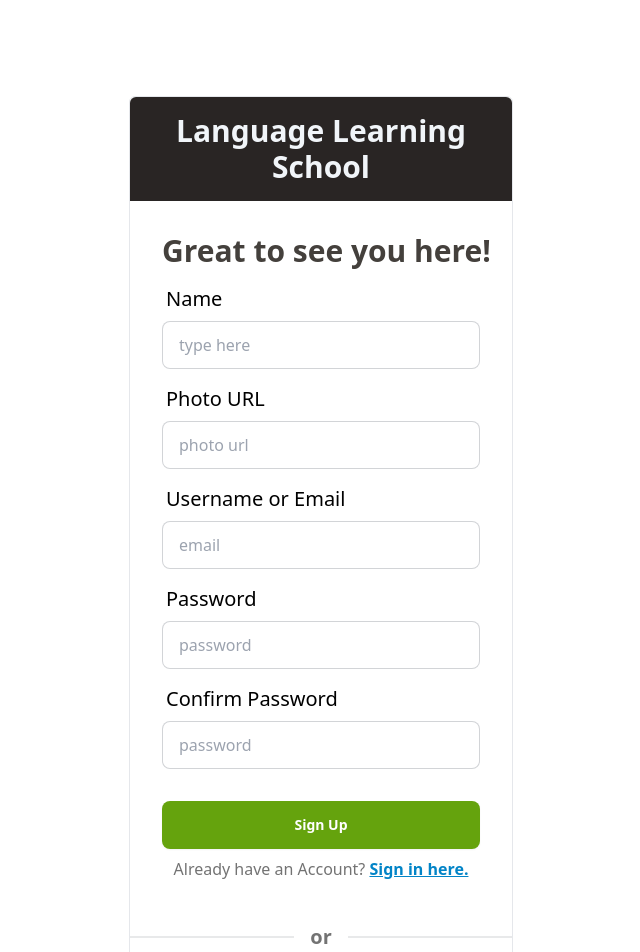
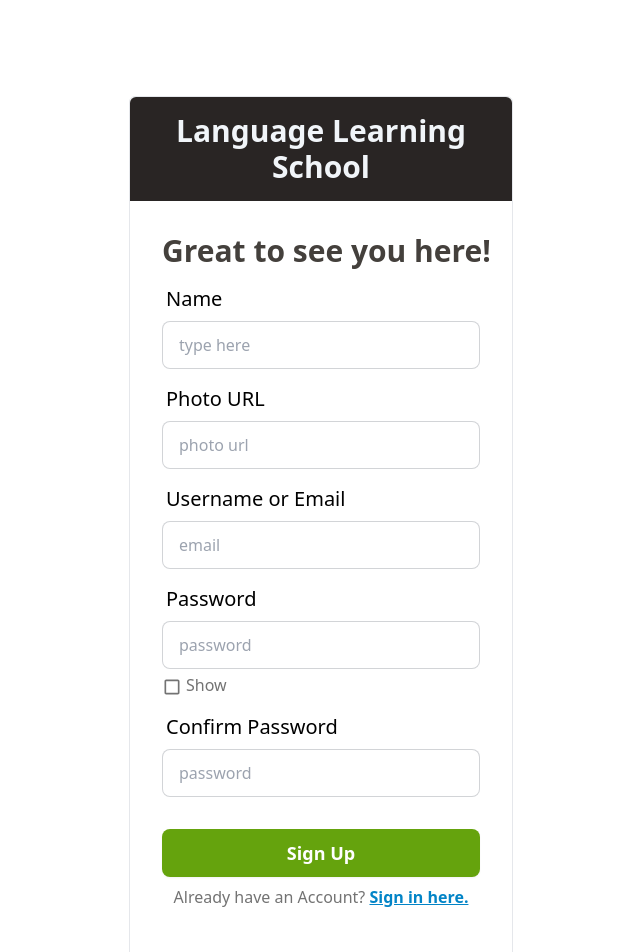
Before and after one commit to MAINULIS/assignment-12-client, a React (Vite) app: page /signup in a window 1280 px wide. Shown: the top 952 px of the page, without its empty margins (319-959 px from the left). Built offline with nearby package versions, Linux system fonts and the light colour scheme.

Commit message:
password show-hide functionality added

```diff
--- a/package.json
+++ b/package.json
@@ -17,6 +17,7 @@
     "react": "^18.2.0",
     "react-dom": "^18.2.0",
     "react-hook-form": "^7.51.4",
+    "react-icons": "^5.2.1",
     "react-router-dom": "^6.23.1",
     "sort-by": "^1.2.0"
   },
--- a/src/pages/Access/Login.jsx
+++ b/src/pages/Access/Login.jsx
@@ -1,7 +1,10 @@
+import { useState } from "react";
 import { useForm } from "react-hook-form";
+import { MdCheckBox, MdCheckBoxOutlineBlank } from "react-icons/md";
 import { Link } from "react-router-dom";
 
 const Login = () => {
+    const [show, setShow] = useState(false);
 
     const {
         register,
@@ -26,17 +29,24 @@ const Login = () => {
                         <label className="label">
                             <span className="label-text text-xl text-black">Password</span>
                         </label>
-                                <input type="password" placeholder="* * * * * *" {...register("password", {
+                        <input type={show ? 'text' : 'password'} placeholder="* * * * * *" {...register("password", {
                             required: true,
                             minLength: 6,
                         })} name="password" className="input input-bordered bg-white" />
+                        <div className="flex justify-center">
+                            <p onClick={() => setShow(!show)}> {
+                                show ? <span className="flex mt-1 gap-1"><MdCheckBox className="mt-1 cursor-pointer" size={20} />Hide</span> : <span className="flex mt-1 gap-1"> <MdCheckBoxOutlineBlank className="mt-1 cursor-pointer" size={20} /> Show</span>
+                            } </p>
+                            <p className='text-zinc-600 font-semibold mt-1'><small>Forget password? <button className='text-cyan-600 underline'>Reset</button> </small>
+                            </p>
+                        </div>
                         {errors.password?.type === "minLength" && <p className="text-red-500">Password should be at least six characters</p>}
-                                {errors.password  && <p className="text-red-500">Password Did Not Matched!</p>}
+                        {errors.password && <p className="text-red-500">Password Did Not Matched!</p>}
 
                     </div>
 
                     <div className="form-control mt-6">
-                                <input className="btn bg-lime-600 hover:bg-lime-500 font-bold border-none text-white" type="submit" value="Sign In" />
+                        <input className="btn bg-lime-600 hover:bg-lime-500 font-bold border-none text-white lg:text-lg" type="submit" value="Sign In" />
                     </div>
                     <div className='text-center'>
                         <p className=''>New here? <Link to="/signup" className='underline font-semibold text-sky-600'>Create an account </Link></p>
--- a/src/pages/Access/SignUp.jsx
+++ b/src/pages/Access/SignUp.jsx
@@ -1,7 +1,10 @@
+import { useState } from "react";
 import { useForm } from "react-hook-form";
+import { MdCheckBox, MdCheckBoxOutlineBlank } from "react-icons/md";
 import { Link } from "react-router-dom";
 
 const SignUp = () => {
+    const [show, setShow] = useState(false)
     const {
         register,
         handleSubmit,
@@ -40,12 +43,15 @@ const SignUp = () => {
                                 <label className="label">
                                     <span className="label-text text-xl text-black">Password</span>
                                 </label>
-                                <input type="password" placeholder="password" {...register("password", {
+                                <input type={show? 'text' : 'password'} placeholder="password" {...register("password", {
                                     required: true,
                                     minLength: 6,
                                     maxLength: 12,
                                     pattern: /((?=.*[A-Z])||(?=.*[a-z]))(?=.*[@!#$&*])/
                                 })} name="password" className="input input-bordered bg-white" />
+                                <p onClick={() => setShow(!show)}> {
+                                    show ? <span className="flex mt-1 gap-1"><MdCheckBox className="mt-1 cursor-pointer" size={20} />Hide</span> : <span className="flex mt-1 gap-1"> <MdCheckBoxOutlineBlank  className="mt-1 cursor-pointer" size={20} /> Show</span>
+                                } </p>
                                 {errors.password?.type === "minLength" && <p className="text-red-500">Password should be at least six characters</p>}
                                 {errors.password?.type === "pattern" && <p className="text-red-500">Please use at least one Alphabet and one special characters(!@#$&*) </p>}
 
@@ -54,19 +60,18 @@ const SignUp = () => {
                                 <label className="label">
                                     <span className="label-text text-xl text-black">Confirm Password</span>
                                 </label>
-                                <input type="password" placeholder="password" {...register("password", {
+                                <input type="password" placeholder="password" {...register("confirm password", {
                                     required: true,
                                     minLength: 6,
                                     maxLength: 12,
-                                    pattern: /((?=.*[A-Z])||(?=.*[a-z]))(?=.*[@!#$&*])/
-                                })} name="password" className="input input-bordered bg-white" />
+                                })} name="confirm password" className="input input-bordered bg-white" />
                                 {errors.password?.type === "minLength" && <p className="text-red-500">Password should be at least six characters</p>}
-                                {errors.password?.type === "pattern" && <p className="text-red-500">Please use at least one Alphabet and one special characters(!@#$&*) </p>}
+                                {errors.password && <p className="text-red-500">Password Din Not Matched</p>}
 
                             </div>
 
                             <div className="form-control mt-6">
-                                <input className="btn bg-lime-600 hover:bg-lime-500 font-bold border-none text-white" type="submit" value="Sign Up" />
+                                <input className="btn bg-lime-600 hover:bg-lime-500 font-bold border-none text-white lg:text-lg" type="submit" value="Sign Up" />
                             </div>
                         <div className='text-center'>
                             <p className=''>Already have an Account? <Link to="/login" className='underline font-semibold text-sky-600'>Sign in here.</Link></p>
```
Also changed, not shown: 1 other file (tests, documents, lock files or other folders). Lines whose indentation alone changed are shown as unchanged.
